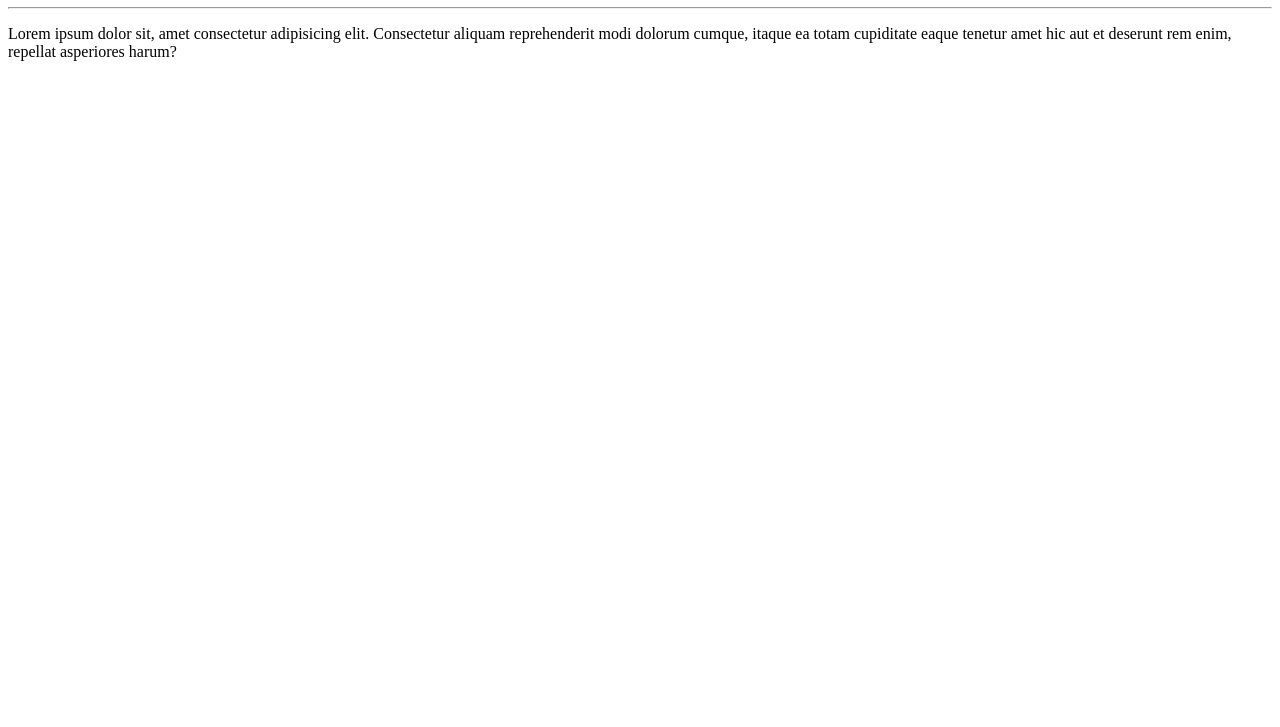
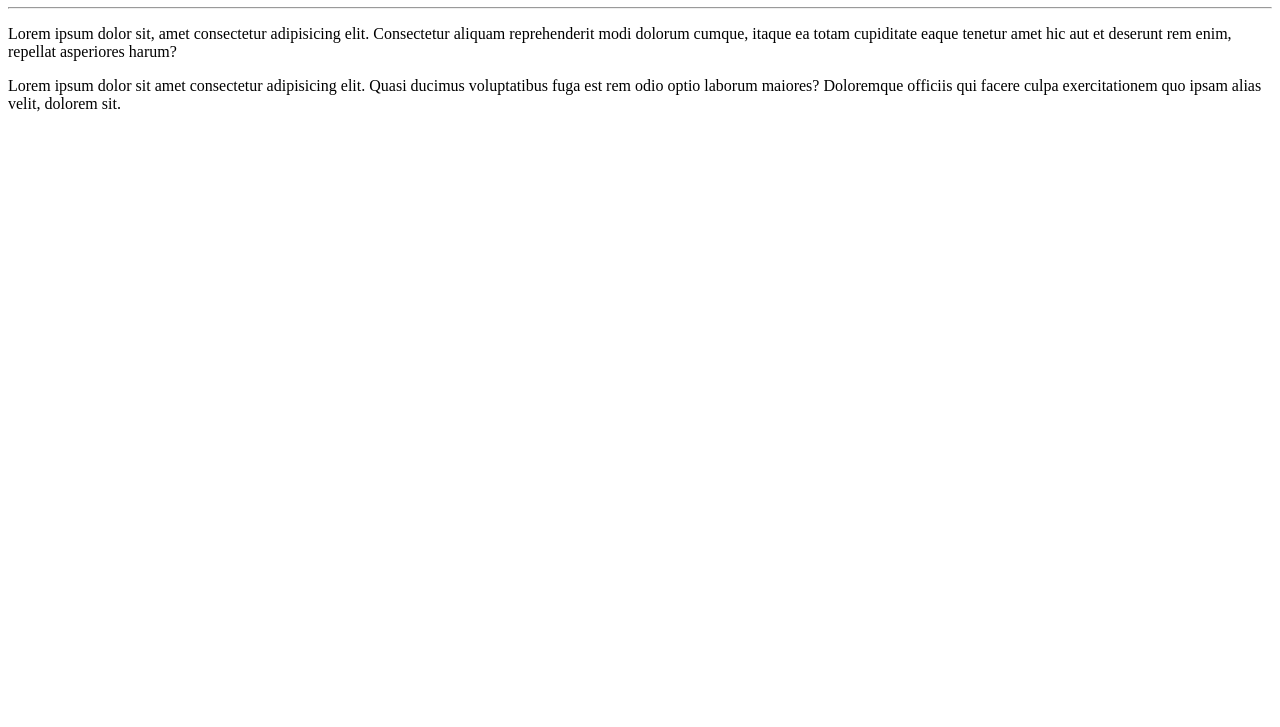
Before and after one commit to MLauraCronemberger/Ola-Mundo, a plain HTML site: page exemplo/index.html in a window 1280 px wide. Shown: the part 73-800 px from the top of the page. Drawn offline with Linux system fonts and the light colour scheme.

Commit message:
Adicionei outro Lorem

```diff
--- a/exemplo/index.html
+++ b/exemplo/index.html
@@ -9,6 +9,7 @@
     <h1>Hello, World!</h1>
     <hr>
     <p>Lorem ipsum dolor sit, amet consectetur adipisicing elit. Consectetur aliquam reprehenderit modi dolorum cumque, itaque ea totam cupiditate eaque tenetur amet hic aut et deserunt rem enim, repellat asperiores harum?</p>
+    <p>Lorem ipsum dolor sit amet consectetur adipisicing elit. Quasi ducimus voluptatibus fuga est rem odio optio laborum maiores? Doloremque officiis qui facere culpa exercitationem quo ipsam alias velit, dolorem sit.</p>
 
 
 </body>
```
